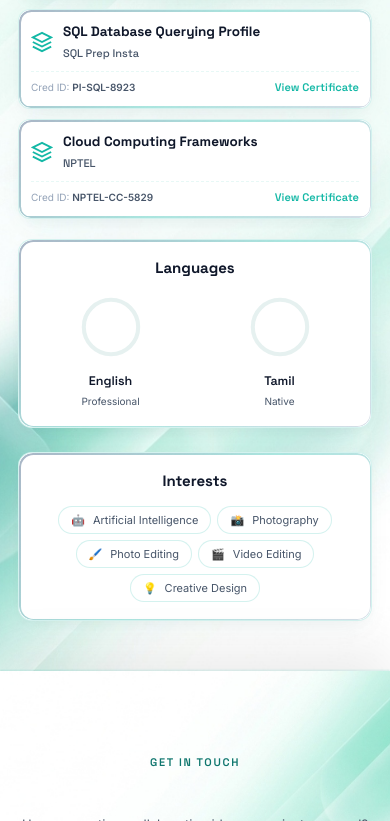
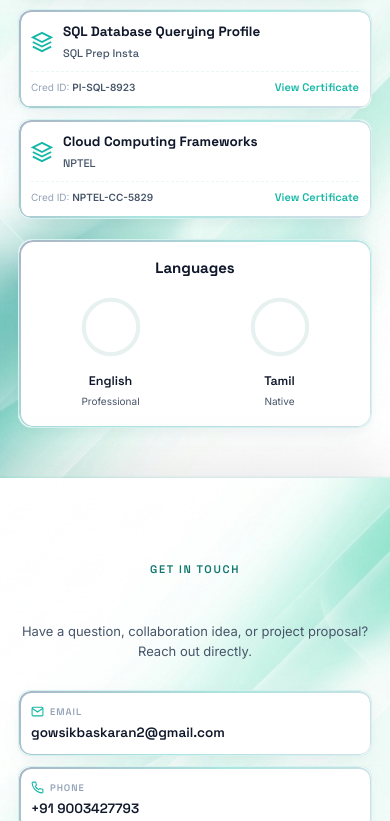
Before and after one commit to gowsik02/Gowsik.Off, a website built with Vite: page index.html in a window 390 px wide. Shown: the part 6957-7778 px from the top of the page. Built offline with nearby package versions, Linux system fonts and the light colour scheme; a web font is replaced by a local one.

Commit message:
feat: remove Interests card from certifications section
Removes the Interests card and its five pills, drops the now-unused
.interests-grid-v2 / .interest-pill CSS rules and their mobile overrides,
and updates the section description to match.

```diff
--- a/index.html
+++ b/index.html
@@ -913,7 +913,7 @@
             <div class="section-header reveal">
                 <span class="eyebrow">CREDENTIALS</span>
                 <h2 class="section-title">Certifications & Analytics</h2>
-                <p class="section-desc">Verified technical achievements, language competencies, and personal creative interests.</p>
+                <p class="section-desc">Verified technical achievements and language competencies.</p>
             </div>
 
             <!-- Background Technical Terms & Outlines -->
@@ -1027,18 +1027,6 @@
                                     <span class="level">Native</span>
                                 </div>
                             </div>
-                        </div>
-                    </div>
-
-                    <!-- Interests Card -->
-                    <div class="glass metrics-card reveal" style="margin-top: 24px;">
-                        <h3>Interests</h3>
-                        <div class="interests-grid-v2">
-                            <div class="interest-pill"><span class="pill-icon">🤖</span> Artificial Intelligence</div>
-                            <div class="interest-pill"><span class="pill-icon">📸</span> Photography</div>
-                            <div class="interest-pill"><span class="pill-icon">🖌️</span> Photo Editing</div>
-                            <div class="interest-pill"><span class="pill-icon">🎬</span> Video Editing</div>
-                            <div class="interest-pill"><span class="pill-icon">💡</span> Creative Design</div>
                         </div>
                     </div>
                 </div>
--- a/src/style.css
+++ b/src/style.css
@@ -1812,31 +1812,6 @@ button {
 .ring-text .level {
     font-size: 11px;
     color: var(--text-secondary)
-}
-
-.interests-grid-v2 {
-    display: flex;
-    flex-wrap: wrap;
-    gap: 10px
-}
-
-.interest-pill {
-    padding: 8px 16px;
-    border-radius: 30px;
-    background: var(--glass);
-    border: 1px solid var(--glass-border);
-    font-size: 13px;
-    color: var(--text-secondary);
-    display: flex;
-    align-items: center;
-    gap: 8px;
-    transition: transform .3s, border-color .3s, color .3s
-}
-
-.interest-pill:hover {
-    transform: scale(1.05);
-    border-color: var(--accent);
-    color: var(--text)
 }
 
 #contact {
@@ -2736,15 +2711,6 @@ button {
     .ring-text .level {
         font-size: 10px
     }
-    .interests-grid-v2 {
-        justify-content: center;
-        gap: 6px
-    }
-    .interest-pill {
-        padding: 6px 12px;
-        font-size: 11px;
-        border-radius: 20px
-    }
     .contact-grid-v2 {
         grid-template-columns: 1fr;
         gap: 18px
```
